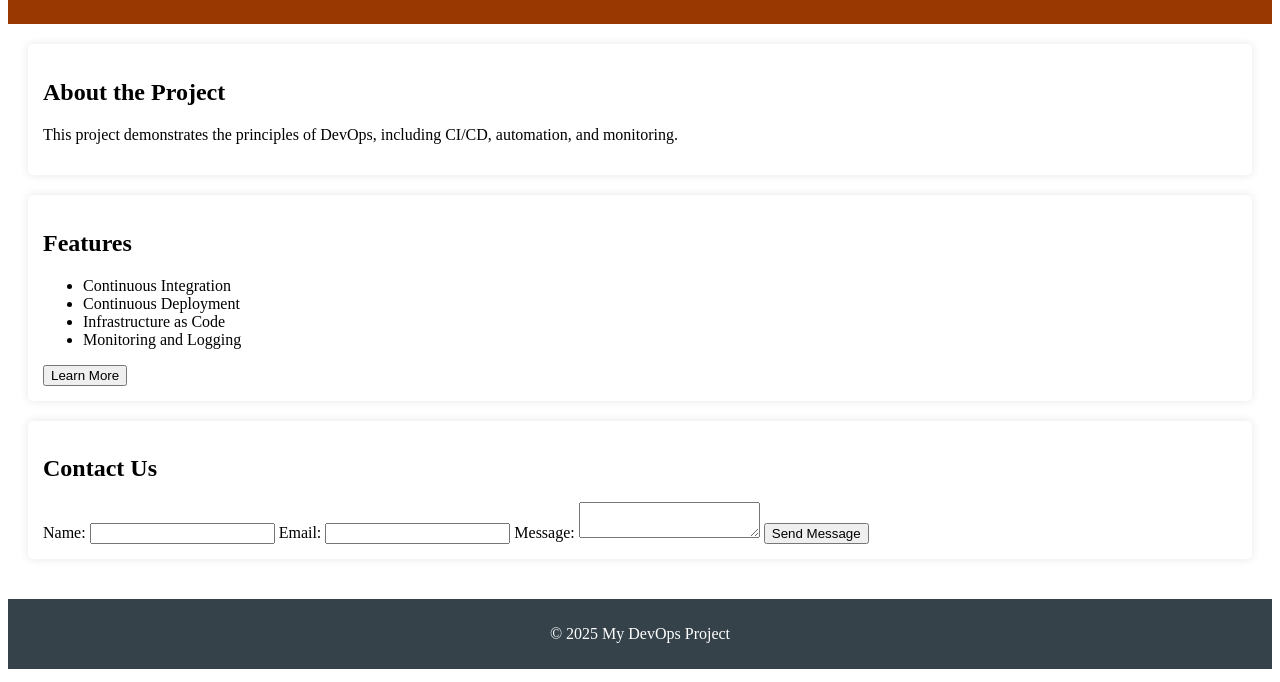
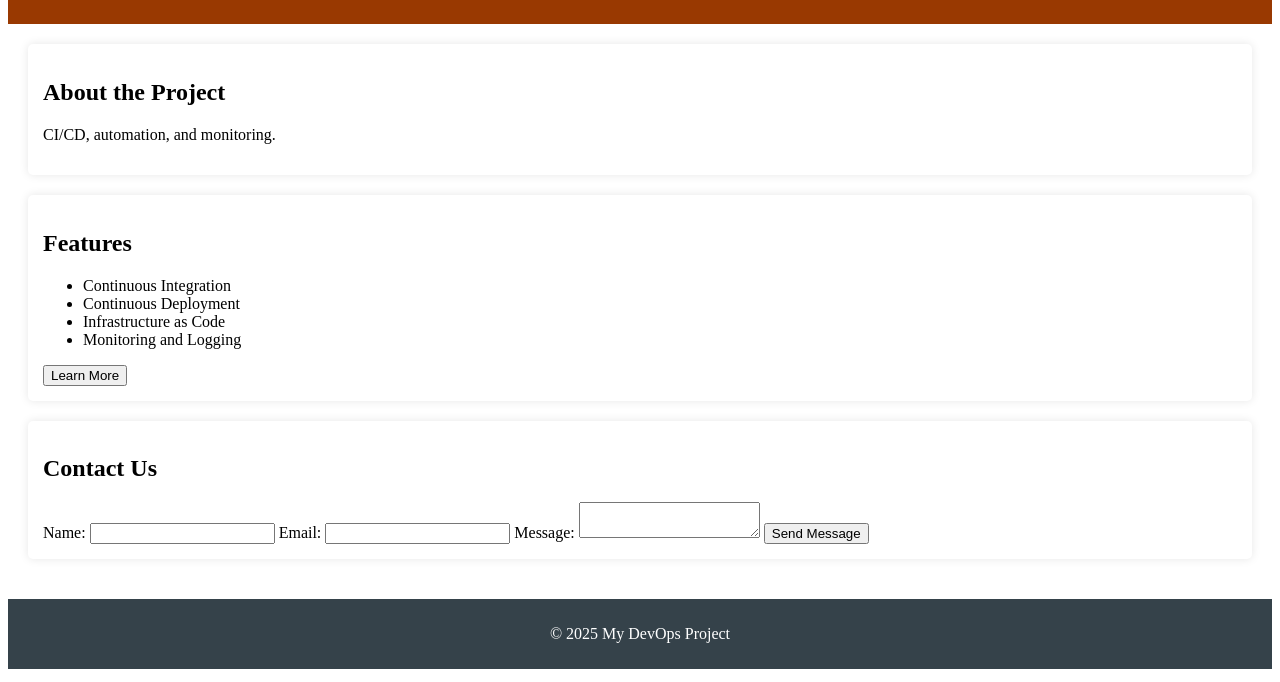
Before and after one commit to AniketDadhe86894/Cloud-Web-Infrastructure-CI-CD-Monitoring-and-Security, a plain HTML site: page index.html in a window 1280 px wide. Shown: the part 118-800 px from the top of the page. Drawn offline with Linux system fonts and the light colour scheme; a script that the page names is missing.

Commit message:
updated index.html

```diff
--- a/index.html
+++ b/index.html
@@ -23,7 +23,7 @@
     <main>
         <section id="about">
             <h2>About the Project</h2>
-            <p>This project demonstrates the principles of DevOps, including CI/CD, automation, and monitoring.</p>
+            <p>CI/CD, automation, and monitoring.</p>
         </section>
 
         <section id="features">
```
